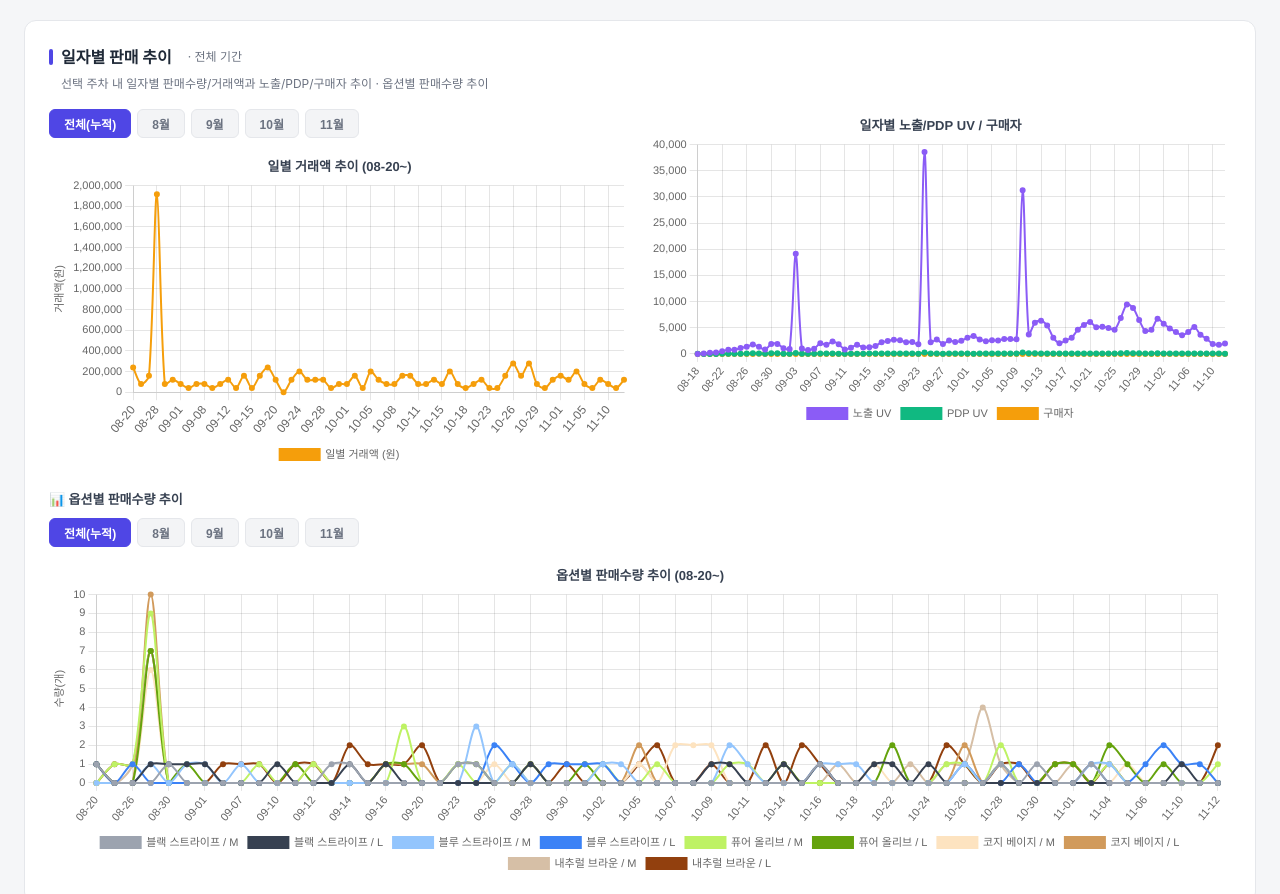
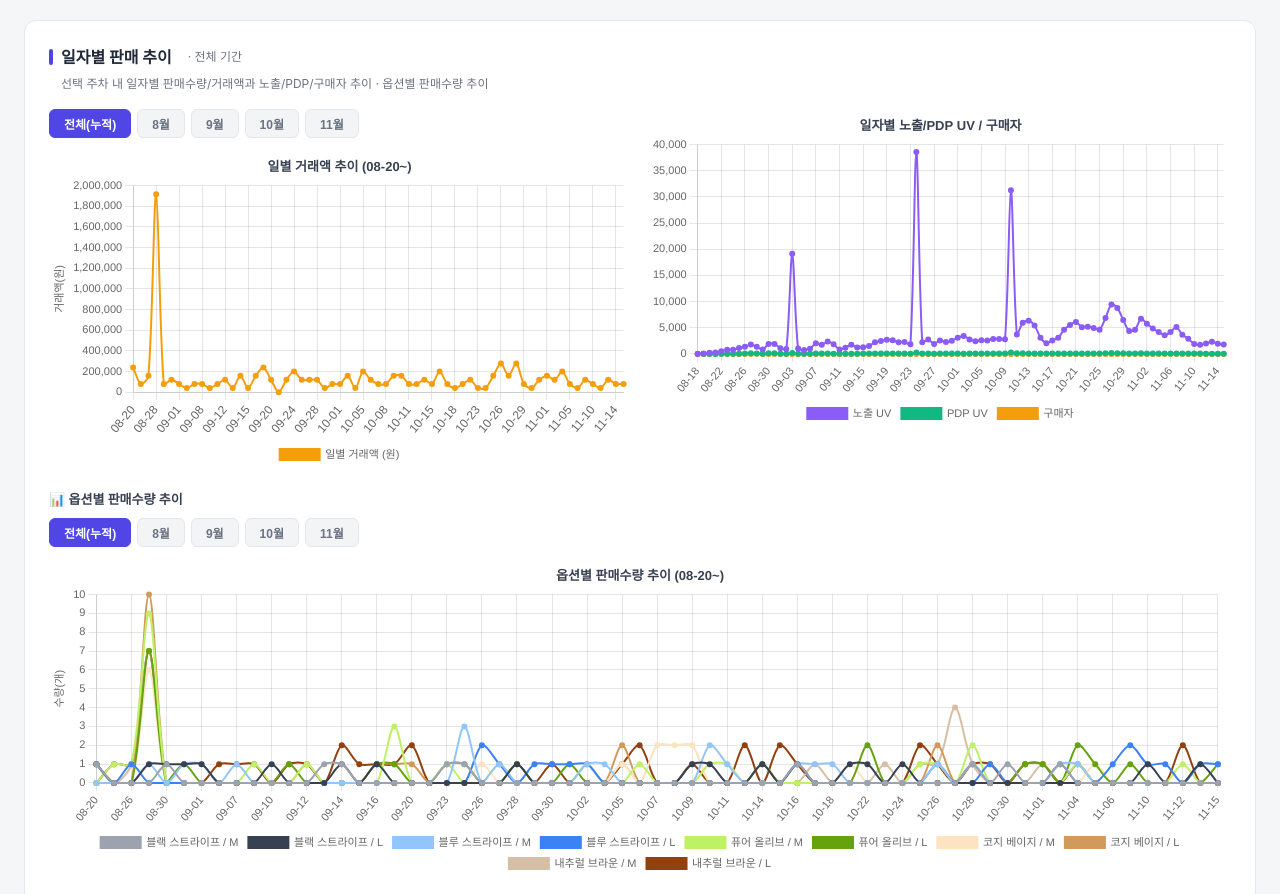
Before and after one commit to chaezyo-dotcom/living-pb-stock, a plain HTML site: page products/4178580/index.html in a window 1280 px wide. Shown: the part 864-1758 px from the top of the page. Drawn offline with nearby package versions, Linux system fonts and the light colour scheme; animation ran at ten frames a second.

Commit message:
Update 4178580 dashboard: 2026-11-15 data refresh

```diff
--- a/products/4178580/index.html
+++ b/products/4178580/index.html
@@ -96,7 +96,7 @@ tr.total td{background:#eef2ff;font-weight:700;color:#312e81;font-size:14px;bord
     <div class="subtitle">상품코드 4178580 · 5 colors (블랙 스트라이프 / 블루 스트라이프 / 퓨어 올리브 / 코지 베이지 / 내추럴 브라운) · M / L 사이즈</div>
     <div class="meta">
       <span>판매시작 2026-08-18</span>
-      <span>리포트 기준 2026-11-12</span>
+      <span>리포트 기준 2026-11-15</span>
       <span>Source: finance_datahub.df_com_sales · ba_preserved.total_pdp_facts · ba_preserved.smba_daily_pdp_imps_v2 · ba_preserved.commerce_product_search_tb</span>
     </div>
   </div>
@@ -450,7 +450,7 @@ tr.total td{background:#eef2ff;font-weight:700;color:#312e81;font-size:14px;bord
   </div>
 
   <div class="footer">
-    데이터 기준일: 2026-11-12 KST · 결제: base_dt(KST) / PDP·노출: log_date(KST)
+    데이터 기준일: 2026-11-15 KST · 결제: base_dt(KST) / PDP·노출: log_date(KST)
   </div>
 </div>
 
@@ -625,7 +625,11 @@ const DAILY_OPTION = [
   {date:"2026-11-10",option_id:"31378290",color:"블루 스트라이프",size:"L",qty:1,gmv:39900,cancel_qty:0,cancel_gmv:0},
   {date:"2026-11-11",option_id:"31378290",color:"블루 스트라이프",size:"L",qty:1,gmv:39900,cancel_qty:0,cancel_gmv:0},
   {date:"2026-11-12",option_id:"31378291",color:"퓨어 올리브",size:"M",qty:1,gmv:39900,cancel_qty:0,cancel_gmv:0},
-  {date:"2026-11-12",option_id:"31378296",color:"내추럴 브라운",size:"L",qty:2,gmv:79800,cancel_qty:0,cancel_gmv:0}
+  {date:"2026-11-12",option_id:"31378296",color:"내추럴 브라운",size:"L",qty:2,gmv:79800,cancel_qty:0,cancel_gmv:0},
+  {date:"2026-11-14",option_id:"31378288",color:"블랙 스트라이프",size:"L",qty:1,gmv:39900,cancel_qty:0,cancel_gmv:0},
+  {date:"2026-11-14",option_id:"31378290",color:"블루 스트라이프",size:"L",qty:1,gmv:39900,cancel_qty:0,cancel_gmv:0},
+  {date:"2026-11-15",option_id:"31378290",color:"블루 스트라이프",size:"L",qty:1,gmv:39900,cancel_qty:0,cancel_gmv:0},
+  {date:"2026-11-15",option_id:"31378292",color:"퓨어 올리브",size:"L",qty:1,gmv:39900,cancel_qty:0,cancel_gmv:0}
 ];
 
 const DAILY_FUNNEL = [
@@ -715,7 +719,10 @@ const DAILY_FUNNEL = [
   {date:"2026-11-09", imp_uv:2891, imp_cnt:5843, pdp_pv:251, pdp_uv:81, buyers:2},
   {date:"2026-11-10", imp_uv:1916, imp_cnt:4240, pdp_pv:188, pdp_uv:68, buyers:2},
   {date:"2026-11-11", imp_uv:1738, imp_cnt:3974, pdp_pv:206, pdp_uv:80, buyers:1},
-  {date:"2026-11-12", imp_uv:2011, imp_cnt:4791, pdp_pv:215, pdp_uv:52, buyers:2}
+  {date:"2026-11-12", imp_uv:2011, imp_cnt:4791, pdp_pv:215, pdp_uv:52, buyers:2},
+  {date:"2026-11-13", imp_uv:2357, imp_cnt:5332, pdp_pv:104, pdp_uv:57, buyers:0},
+  {date:"2026-11-14", imp_uv:1969, imp_cnt:4620, pdp_pv:176, pdp_uv:64, buyers:1},
+  {date:"2026-11-15", imp_uv:1809, imp_cnt:4599, pdp_pv:164, pdp_uv:58, buyers:1}
 ];
 
 const PATH_BY_DATE = [
@@ -1419,7 +1426,32 @@ const PATH_BY_DATE = [
   {date:"2026-11-12", channel:"etc", imps:1947},
   {date:"2026-11-12", channel:"exhibitions", imps:11},
   {date:"2026-11-12", channel:"pdp", imps:943},
-  {date:"2026-11-12", channel:"search", imps:1637}
+  {date:"2026-11-12", channel:"search", imps:1637},
+  {date:"2026-11-13", channel:"category", imps:79},
+  {date:"2026-11-13", channel:"collection_books", imps:30},
+  {date:"2026-11-13", channel:"contents", imps:61},
+  {date:"2026-11-13", channel:"etc", imps:2897},
+  {date:"2026-11-13", channel:"exhibitions", imps:6},
+  {date:"2026-11-13", channel:"home", imps:1},
+  {date:"2026-11-13", channel:"pdp", imps:593},
+  {date:"2026-11-13", channel:"search", imps:1661},
+  {date:"2026-11-13", channel:"store", imps:4},
+  {date:"2026-11-14", channel:"category", imps:79},
+  {date:"2026-11-14", channel:"collection_books", imps:17},
+  {date:"2026-11-14", channel:"contents", imps:135},
+  {date:"2026-11-14", channel:"etc", imps:1917},
+  {date:"2026-11-14", channel:"exhibitions", imps:3},
+  {date:"2026-11-14", channel:"pdp", imps:828},
+  {date:"2026-11-14", channel:"search", imps:1641},
+  {date:"2026-11-15", channel:"category", imps:68},
+  {date:"2026-11-15", channel:"collection_books", imps:25},
+  {date:"2026-11-15", channel:"contents", imps:174},
+  {date:"2026-11-15", channel:"etc", imps:1812},
+  {date:"2026-11-15", channel:"exhibitions", imps:8},
+  {date:"2026-11-15", channel:"pdp", imps:577},
+  {date:"2026-11-15", channel:"ranks", imps:2},
+  {date:"2026-11-15", channel:"search", imps:1932},
+  {date:"2026-11-15", channel:"store", imps:1}
 ];
 
 const REFERRER_BY_DATE = [
@@ -2031,59 +2063,78 @@ const REFERRER_BY_DATE = [
   {date:"2026-11-12", type:"OGARDEN_GAME_HOME", pv:3, uv:null},
   {date:"2026-11-12", type:"POSTS", pv:1, uv:null},
   {date:"2026-11-12", type:"PRODUCTIONS", pv:59, uv:null},
-  {date:"2026-11-12", type:"USERS", pv:1, uv:null}
+  {date:"2026-11-12", type:"USERS", pv:1, uv:null},
+  {date:"2026-11-13", type:"DIRECT", pv:58, uv:null},
+  {date:"2026-11-13", type:"OGARDEN_GAME_HOME", pv:16, uv:null},
+  {date:"2026-11-13", type:"ORDERS", pv:2, uv:null},
+  {date:"2026-11-13", type:"PRODUCTIONS", pv:13, uv:null},
+  {date:"2026-11-13", type:"PROMOTION-PAGES", pv:1, uv:null},
+  {date:"2026-11-13", type:"STYLINGSHOTS-DETAIL", pv:7, uv:null},
+  {date:"2026-11-13", type:"USERS", pv:7, uv:null},
+  {date:"2026-11-14", type:"BRANDS", pv:10, uv:null},
+  {date:"2026-11-14", type:"DIRECT", pv:137, uv:null},
+  {date:"2026-11-14", type:"OGARDEN_GAME_HOME", pv:7, uv:null},
+  {date:"2026-11-14", type:"PRODUCTIONS", pv:22, uv:null},
+  {date:"2026-11-15", type:"BRANDS", pv:25, uv:null},
+  {date:"2026-11-15", type:"CARD_COLLECTIONS", pv:6, uv:null},
+  {date:"2026-11-15", type:"DIRECT", pv:86, uv:null},
+  {date:"2026-11-15", type:"OGARDEN_GAME_HOME", pv:9, uv:null},
+  {date:"2026-11-15", type:"ORDERS", pv:9, uv:null},
+  {date:"2026-11-15", type:"PRODUCTIONS", pv:24, uv:null},
+  {date:"2026-11-15", type:"USERS", pv:5, uv:null}
 ];
 
 const SRP_KEYWORDS = [
-  {keyword:"잠옷", cat_sessions:1659, imps:301, avg_rank:11.9},
-  {keyword:"파자마", cat_sessions:543, imps:171, avg_rank:6.6},
-  {keyword:"커플잠옷", cat_sessions:517, imps:59, avg_rank:16.0},
-  {keyword:"샤워가운", cat_sessions:463, imps:0, avg_rank:0.0},
-  {keyword:"여성잠옷", cat_sessions:405, imps:27, avg_rank:22.5},
-  {keyword:"울랄라파자마", cat_sessions:396, imps:10, avg_rank:20.8},
-  {keyword:"겨울잠옷", cat_sessions:317, imps:32, avg_rank:9.8},
-  {keyword:"수면잠옷", cat_sessions:314, imps:12, avg_rank:5.6},
-  {keyword:"양말", cat_sessions:211, imps:0, avg_rank:0.0},
-  {keyword:"원피스잠옷", cat_sessions:194, imps:2, avg_rank:16.0},
-  {keyword:"남자잠옷", cat_sessions:190, imps:37, avg_rank:5.9},
-  {keyword:"로브", cat_sessions:163, imps:0, avg_rank:0.0},
-  {keyword:"홈웨어", cat_sessions:142, imps:22, avg_rank:9.1},
-  {keyword:"긴팔잠옷", cat_sessions:127, imps:23, avg_rank:12.9},
-  {keyword:"수면양말", cat_sessions:127, imps:11, avg_rank:2.3},
-  {keyword:"잠옷바지", cat_sessions:125, imps:4, avg_rank:1.8},
-  {keyword:"안대", cat_sessions:110, imps:0, avg_rank:0.0},
-  {keyword:"가운", cat_sessions:101, imps:0, avg_rank:0.0},
-  {keyword:"목욕가운", cat_sessions:100, imps:0, avg_rank:0.0},
-  {keyword:"수면안대", cat_sessions:86, imps:0, avg_rank:0.0},
-  {keyword:"댄스온더플로어", cat_sessions:84, imps:0, avg_rank:0.0},
-  {keyword:"실크잠옷", cat_sessions:81, imps:5, avg_rank:4.4},
-  {keyword:"겨울 잠옷", cat_sessions:78, imps:5, avg_rank:18.8},
-  {keyword:"누빔잠옷", cat_sessions:75, imps:8, avg_rank:2.4},
-  {keyword:"스누피", cat_sessions:74, imps:1, avg_rank:1.0},
-  {keyword:"티세르", cat_sessions:72, imps:2, avg_rank:15.0},
-  {keyword:"키티", cat_sessions:72, imps:0, avg_rank:0.0},
-  {keyword:"순면잠옷", cat_sessions:68, imps:15, avg_rank:2.1},
-  {keyword:"로브가운", cat_sessions:66, imps:0, avg_rank:0.0},
-  {keyword:"극세사 잠옷", cat_sessions:63, imps:3, avg_rank:28.0},
-  {keyword:"커플 잠옷", cat_sessions:59, imps:8, avg_rank:4.8},
-  {keyword:"남자 잠옷", cat_sessions:52, imps:11, avg_rank:0.9},
-  {keyword:"오셀픽", cat_sessions:51, imps:9, avg_rank:20.8},
-  {keyword:"커플잠옷세트", cat_sessions:42, imps:10, avg_rank:9.5},
+  {keyword:"잠옷", cat_sessions:2852, imps:309, avg_rank:11.9},
+  {keyword:"수면잠옷", cat_sessions:1395, imps:12, avg_rank:5.6},
+  {keyword:"수면양말", cat_sessions:1110, imps:11, avg_rank:2.3},
+  {keyword:"겨울잠옷", cat_sessions:841, imps:32, avg_rank:9.8},
+  {keyword:"파자마", cat_sessions:753, imps:179, avg_rank:6.8},
+  {keyword:"커플잠옷", cat_sessions:654, imps:59, avg_rank:16.0},
+  {keyword:"샤워가운", cat_sessions:636, imps:0, avg_rank:0.0},
+  {keyword:"울랄라파자마", cat_sessions:470, imps:11, avg_rank:19.2},
+  {keyword:"여성잠옷", cat_sessions:438, imps:27, avg_rank:22.5},
+  {keyword:"극세사 잠옷", cat_sessions:397, imps:3, avg_rank:28.0},
+  {keyword:"양말", cat_sessions:345, imps:0, avg_rank:0.0},
+  {keyword:"로브", cat_sessions:343, imps:0, avg_rank:0.0},
+  {keyword:"누빔잠옷", cat_sessions:308, imps:8, avg_rank:2.4},
+  {keyword:"수면바지", cat_sessions:296, imps:2, avg_rank:4.0},
+  {keyword:"겨울 잠옷", cat_sessions:288, imps:5, avg_rank:18.8},
+  {keyword:"피치기모 잠옷", cat_sessions:254, imps:13, avg_rank:7.2},
+  {keyword:"남자잠옷", cat_sessions:239, imps:37, avg_rank:5.9},
+  {keyword:"홈웨어", cat_sessions:231, imps:24, avg_rank:9.2},
+  {keyword:"극세사잠옷", cat_sessions:205, imps:4, avg_rank:4.8},
+  {keyword:"원피스잠옷", cat_sessions:203, imps:2, avg_rank:16.0},
+  {keyword:"티세르", cat_sessions:196, imps:2, avg_rank:15.0},
+  {keyword:"가운", cat_sessions:177, imps:0, avg_rank:0.0},
+  {keyword:"목욕가운", cat_sessions:163, imps:0, avg_rank:0.0},
+  {keyword:"잠옷바지", cat_sessions:144, imps:4, avg_rank:1.8},
+  {keyword:"기모잠옷", cat_sessions:129, imps:4, avg_rank:3.0},
+  {keyword:"로브가운", cat_sessions:125, imps:0, avg_rank:0.0},
+  {keyword:"댄스온더플로어", cat_sessions:119, imps:0, avg_rank:0.0},
+  {keyword:"겨울 파자마", cat_sessions:118, imps:3, avg_rank:0.7},
+  {keyword:"풋워머", cat_sessions:115, imps:0, avg_rank:0.0},
+  {keyword:"순면 잠옷", cat_sessions:112, imps:30, avg_rank:3.5},
+  {keyword:"긴팔잠옷", cat_sessions:0, imps:23, avg_rank:12.9},
+  {keyword:"순면 파자마", cat_sessions:0, imps:15, avg_rank:1.3},
+  {keyword:"순면잠옷", cat_sessions:0, imps:15, avg_rank:2.1},
   {keyword:"refine", cat_sessions:0, imps:11, avg_rank:9.7},
-  {keyword:"순면 잠옷", cat_sessions:0, imps:28, avg_rank:3.7},
+  {keyword:"남자 잠옷", cat_sessions:0, imps:11, avg_rank:0.9},
+  {keyword:"커플잠옷세트", cat_sessions:0, imps:10, avg_rank:9.5},
+  {keyword:"고밀도 순면 퍼케일", cat_sessions:0, imps:9, avg_rank:0.2},
   {keyword:"파자마세트", cat_sessions:0, imps:9, avg_rank:1.2},
+  {keyword:"오셀픽", cat_sessions:0, imps:9, avg_rank:20.8},
+  {keyword:"빅사이즈잠옷", cat_sessions:0, imps:8, avg_rank:5.0},
+  {keyword:"순면파자마", cat_sessions:0, imps:8, avg_rank:3.4},
   {keyword:"오늘의집 layer 파자마", cat_sessions:0, imps:8, avg_rank:3.8},
-  {keyword:"오늘의집 layer 잠옷", cat_sessions:0, imps:7, avg_rank:1.3},
+  {keyword:"오늘의집 layer", cat_sessions:0, imps:8, avg_rank:60.6},
+  {keyword:"커플 잠옷", cat_sessions:0, imps:8, avg_rank:4.8},
+  {keyword:"면잠옷", cat_sessions:0, imps:8, avg_rank:6.0},
+  {keyword:"레이어 파자마", cat_sessions:0, imps:7, avg_rank:1.7},
+  {keyword:"라운지웨어", cat_sessions:0, imps:7, avg_rank:5.4},
+  {keyword:"긴팔 파자마", cat_sessions:0, imps:7, avg_rank:4.4},
   {keyword:"오끼뜨", cat_sessions:0, imps:7, avg_rank:6.4},
-  {keyword:"고밀도 순면 퍼케일", cat_sessions:0, imps:9, avg_rank:0.2},
-  {keyword:"오늘의집 layer", cat_sessions:0, imps:8, avg_rank:60.6},
-  {keyword:"레이어 파자마", cat_sessions:0, imps:7, avg_rank:1.7},
-  {keyword:"빅사이즈잠옷", cat_sessions:0, imps:8, avg_rank:5.0},
-  {keyword:"긴팔 파자마", cat_sessions:0, imps:7, avg_rank:4.4},
-  {keyword:"면잠옷", cat_sessions:0, imps:8, avg_rank:6.0},
-  {keyword:"퍼케일", cat_sessions:0, imps:6, avg_rank:2.5},
-  {keyword:"라운지웨어", cat_sessions:0, imps:6, avg_rank:3.0},
-  {keyword:"layer 잠옷", cat_sessions:0, imps:5, avg_rank:1.8}
+  {keyword:"오늘의집 layer 잠옷", cat_sessions:0, imps:7, avg_rank:1.3}
 ];
 
 const CATEGORY_RANK = [
@@ -2173,7 +2224,10 @@ const CATEGORY_RANK = [
   {date:"2026-11-09", our_rank:11, our_gmv:119700, our_qty:3, total:157, top_goods_id:"2457539", top_gmv:1339500},
   {date:"2026-11-10", our_rank:29, our_gmv:79800, our_qty:2, total:151, top_goods_id:"2457539", top_gmv:535800},
   {date:"2026-11-11", our_rank:58, our_gmv:39900, our_qty:1, total:147, top_goods_id:"3764946", top_gmv:453700},
-  {date:"2026-11-12", our_rank:22, our_gmv:119700, our_qty:3, total:143, top_goods_id:"3735572", top_gmv:699300}
+  {date:"2026-11-12", our_rank:22, our_gmv:119700, our_qty:3, total:143, top_goods_id:"3735572", top_gmv:699300},
+  {date:"2026-11-13", our_rank:null, our_gmv:0, our_qty:0, total:115, top_goods_id:"3735572", top_gmv:284900},
+  {date:"2026-11-14", our_rank:25, our_gmv:79800, our_qty:2, total:148, top_goods_id:"2457539", top_gmv:263200},
+  {date:"2026-11-15", our_rank:13, our_gmv:79800, our_qty:2, total:126, top_goods_id:"3764946", top_gmv:663100}
 ];
 const COMPARE_BY_DATE = [
   {date:"2026-08-18", our_rank:null, our_gmv:0, our_imp:3, our_ctr:null, our_cvr:0, comp_id:"3518885", comp_brand:"오늘의집layer", comp_name:"refine / 소프트워싱 40수 면 반팔/긴팔 파자마 세트, 3colors, M/L", comp_rank:1, comp_gmv:301000, comp_imp:1658, comp_ctr:4.4, comp_cvr:8.2},
@@ -2262,7 +2316,10 @@ const COMPARE_BY_DATE = [
   {date:"2026-11-09", our_rank:11, our_gmv:119700, our_imp:2891, our_ctr:2.8, our_cvr:2.5, comp_id:"2457539", comp_brand:"오셀픽", comp_name:"스트라이프 극세사 파자마 수면 잠옷 세트 여성 남성 커플 겨울 홈웨어", comp_rank:1, comp_gmv:1339500, comp_imp:6162, comp_ctr:6.4, comp_cvr:7.8},
   {date:"2026-11-10", our_rank:29, our_gmv:79800, our_imp:1916, our_ctr:3.5, our_cvr:2.9, comp_id:"2457539", comp_brand:"오셀픽", comp_name:"스트라이프 극세사 파자마 수면 잠옷 세트 여성 남성 커플 겨울 홈웨어", comp_rank:1, comp_gmv:535800, comp_imp:9388, comp_ctr:3.8, comp_cvr:3.1},
   {date:"2026-11-11", our_rank:58, our_gmv:39900, our_imp:1738, our_ctr:4.6, our_cvr:1.2, comp_id:"3764946", comp_brand:"오늘의집layer", comp_name:"스판 극세사 크리스마스 겨울 파자마 세트, 3colors, M/L", comp_rank:1, comp_gmv:453700, comp_imp:13530, comp_ctr:2.0, comp_cvr:3.4},
-  {date:"2026-11-12", our_rank:22, our_gmv:119700, our_imp:2011, our_ctr:2.6, our_cvr:3.8, comp_id:"3735572", comp_brand:"티세르", comp_name:"딥포레스트 피치기모 긴팔 상하의 세트(남녀공용)", comp_rank:1, comp_gmv:699300, comp_imp:2137, comp_ctr:8.1, comp_cvr:10.9}
+  {date:"2026-11-12", our_rank:22, our_gmv:119700, our_imp:2011, our_ctr:2.6, our_cvr:3.8, comp_id:"3735572", comp_brand:"티세르", comp_name:"딥포레스트 피치기모 긴팔 상하의 세트(남녀공용)", comp_rank:1, comp_gmv:699300, comp_imp:2137, comp_ctr:8.1, comp_cvr:10.9},
+  {date:"2026-11-13", our_rank:null, our_gmv:0, our_imp:2357, our_ctr:2.4, our_cvr:0.0, comp_id:"3735572", comp_brand:"티세르", comp_name:"딥포레스트 피치기모 긴팔 상하의 세트(남녀공용)", comp_rank:1, comp_gmv:284900, comp_imp:719, comp_ctr:10.4, comp_cvr:9.3},
+  {date:"2026-11-14", our_rank:25, our_gmv:79800, our_imp:1969, our_ctr:3.3, our_cvr:1.6, comp_id:"2457539", comp_brand:"오셀픽", comp_name:"스트라이프 극세사 파자마 수면 잠옷 세트 여성 남성 커플 겨울 홈웨어", comp_rank:1, comp_gmv:263200, comp_imp:3777, comp_ctr:5.9, comp_cvr:2.2},
+  {date:"2026-11-15", our_rank:13, our_gmv:79800, our_imp:1809, our_ctr:3.2, our_cvr:1.7, comp_id:"3764946", comp_brand:"오늘의집layer", comp_name:"스판 극세사 크리스마스 겨울 파자마 세트, 3colors, M/L", comp_rank:1, comp_gmv:663100, comp_imp:19294, comp_ctr:1.1, comp_cvr:5.0}
 ];
 
 
@@ -3335,7 +3392,10 @@ const DAILY_CAT_GMV = [
   {d:"2026-11-09",o:119700,c:9515040,oq:3,cq:395},
   {d:"2026-11-10",o:79800,c:8240761,oq:2,cq:311},
   {d:"2026-11-11",o:39900,c:7741490,oq:1,cq:353},
-  {d:"2026-11-12",o:119700,c:11529648,oq:3,cq:481}
+  {d:"2026-11-12",o:119700,c:11529648,oq:3,cq:481},
+  {d:"2026-11-13",o:0,c:5463150,oq:0,cq:224},
+  {d:"2026-11-14",o:79800,c:7282959,oq:2,cq:255},
+  {d:"2026-11-15",o:79800,c:6526760,oq:2,cq:283}
 ];
 let monthlyGmvChart=null;
 let mgMode='ALL';
```
